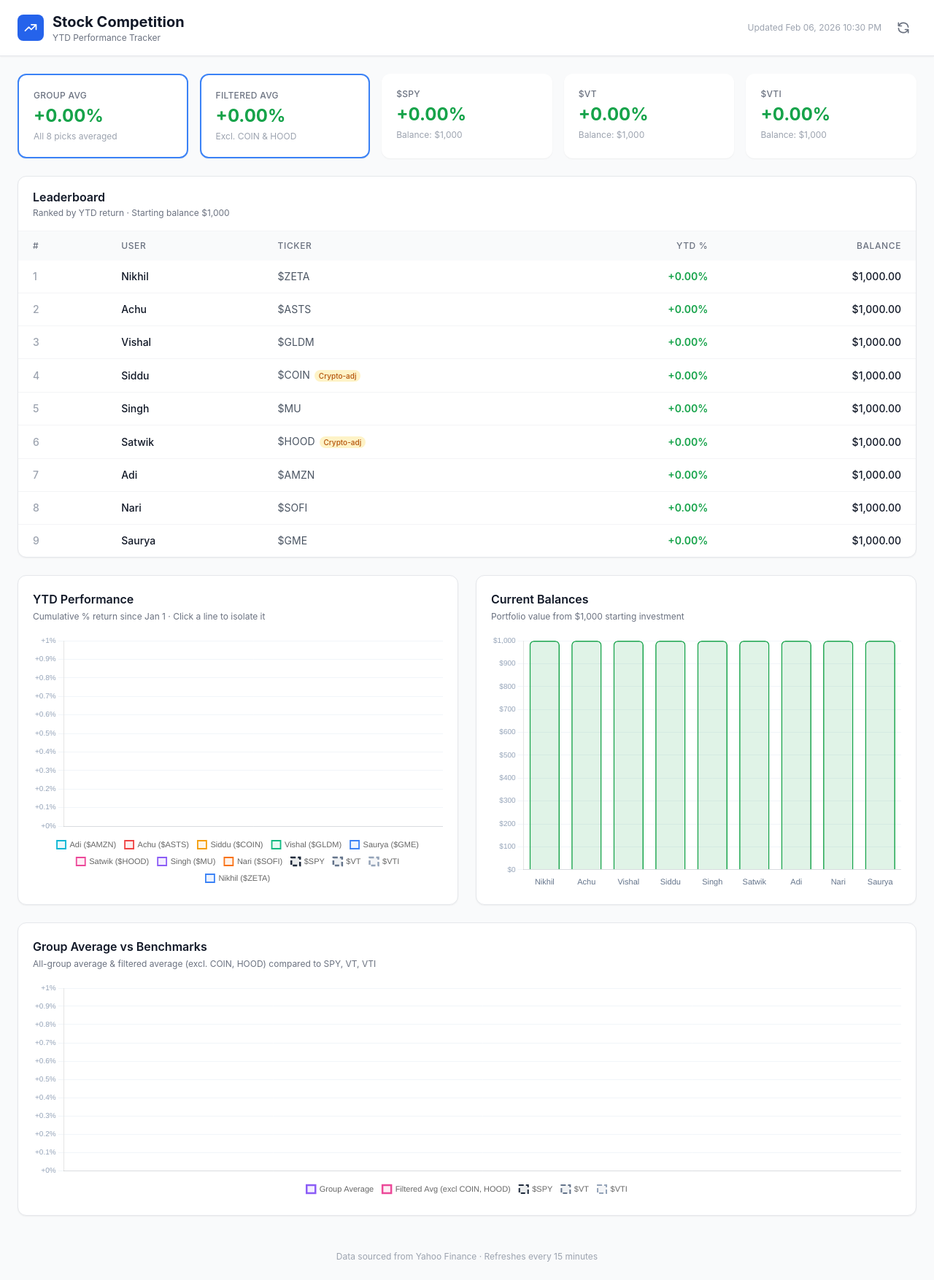
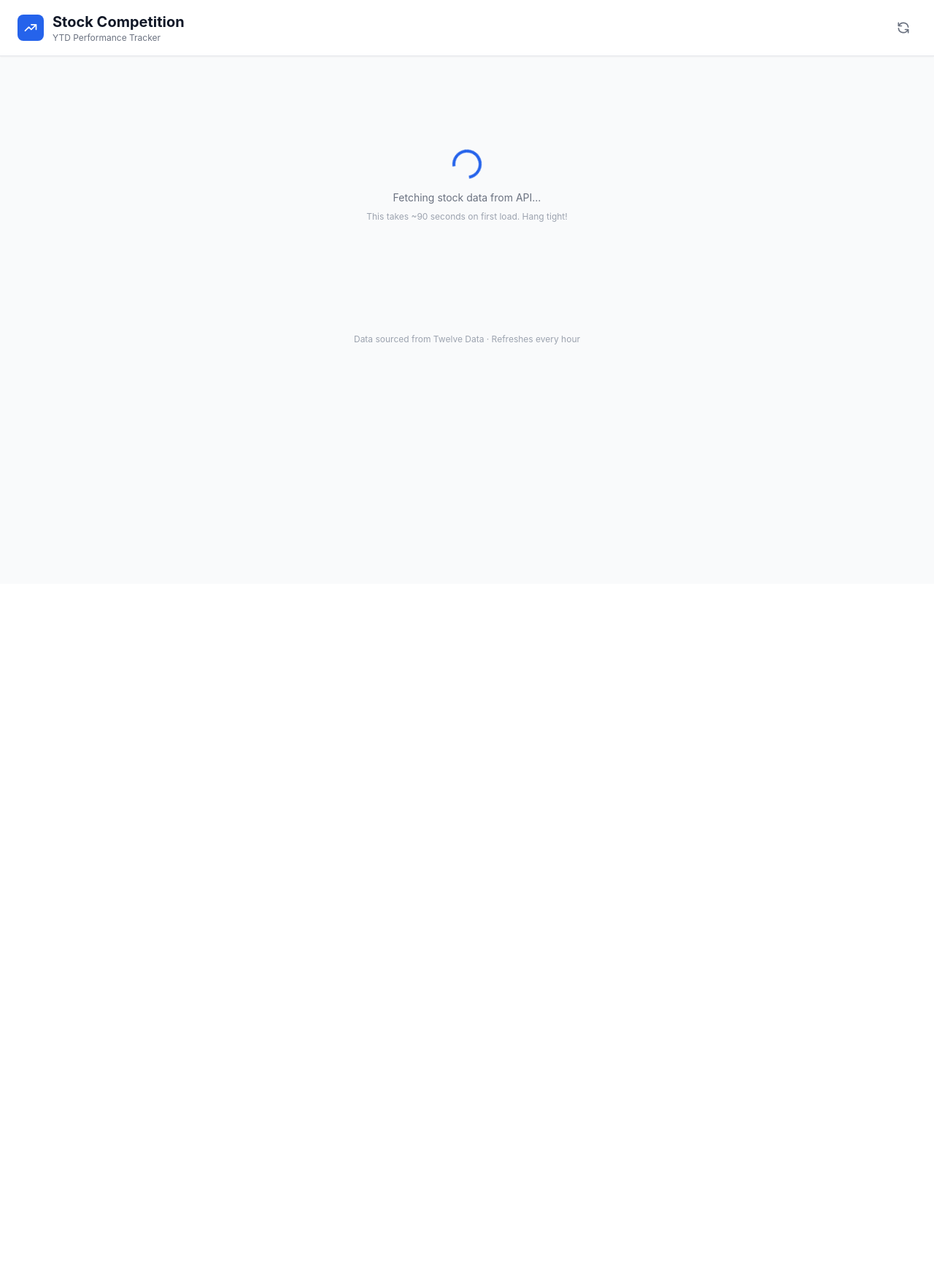
Before and after one commit to vdoshi96/stock-competition, a Flask app: page / in a window 1280 px wide. Shown: the whole page at 73% size. After the commit the page ends 472 px from the top, so only its background shows below. Run offline with Flask 3, Linux system fonts and the light colour scheme; data that the repository does not hold is empty; some libraries are stand-ins or nearby versions.

Commit message:
Fix: background data refresh to avoid Gunicorn timeout
- Data now fetched in a background thread on app startup
- API requests return instantly from cache (never block)
- Frontend auto-retries every 10s while data is loading
- Shows friendly loading message during initial ~90s fetch
- Gunicorn timeout increased to 120s, single worker for shared cache
- First visit after deploy shows loading, then auto-populates

```diff
--- a/app.py
+++ b/app.py
@@ -1,6 +1,7 @@
 import datetime
 import logging
 import os
+import threading
 import time
 
 import requests as http_requests
@@ -30,25 +31,23 @@ BENCHMARKS = ["SPY", "VT", "VTI"]
 CRYPTO_ADJACENT = {"COIN", "HOOD"}
 
 STARTING_BALANCE = 1000.0
-CACHE_TTL = 3600  # 1 hour — keeps us well within free tier (800 req/day)
+CACHE_TTL = 3600  # 1 hour
 
 TWELVEDATA_API_KEY = os.environ.get("TWELVEDATA_API_KEY", "")
 TWELVEDATA_BASE = "https://api.twelvedata.com"
 
+RATE_LIMIT_PER_MIN = 8  # Twelve Data free tier: 8 requests per minute
+
 # ---------------------------------------------------------------------------
-# Simple in-memory cache
+# In-memory cache + background refresh state
 # ---------------------------------------------------------------------------
-_cache: dict = {"data": None, "ts": 0}
+_cache: dict = {"data": None, "ts": 0, "loading": False}
+_lock = threading.Lock()
 
 
 def _ytd_start() -> str:
-    """Return Jan 1 of the current year as 'YYYY-MM-DD'."""
     year = datetime.date.today().year
     return f"{year}-01-01"
-
-
-RATE_LIMIT_PER_MIN = 8   # Twelve Data free tier: 8 requests per minute
-RATE_LIMIT_DELAY = 60.0 / RATE_LIMIT_PER_MIN + 0.5  # ~8s between requests
 
 
 def _fetch_ticker(ticker: str, start: str, end: str) -> list[dict] | None:
@@ -60,18 +59,17 @@ def _fetch_ticker(ticker: str, start: str, end: str) -> list[dict] | None:
         "start_date": start,
         "end_date": end,
         "apikey": TWELVEDATA_API_KEY,
-        "order": "ASC",       # oldest first
+        "order": "ASC",
         "outputsize": 5000,
     }
 
-    for attempt in range(1, 3):  # up to 2 attempts
+    for attempt in range(1, 3):
         try:
             resp = http_requests.get(url, params=params, timeout=20)
             data = resp.json()
 
             if data.get("code") == 429:
-                # Rate limited — wait and retry
-                logger.warning(f"{ticker}: rate limited, waiting 60s (attempt {attempt})")
+                logger.warning(f"{ticker}: rate limited, waiting 62s (attempt {attempt})")
                 time.sleep(62)
                 continue
 
@@ -84,7 +82,6 @@ def _fetch_ticker(ticker: str, start: str, end: str) -> list[dict] | None:
                 logger.warning(f"No values returned for {ticker}")
                 return None
 
-            # Convert to list of {date, close}
             result = []
             for v in values:
                 try:
@@ -112,7 +109,6 @@ def _fetch_all_tickers(tickers: list[str], start: str, end: str) -> dict[str, li
     request_count = 0
 
     for i, ticker in enumerate(tickers):
-        # Every 8 requests, pause to respect rate limit
         if request_count > 0 and request_count % RATE_LIMIT_PER_MIN == 0:
             logger.info(f"Rate limit pause: waiting 62s after {request_count} requests...")
             time.sleep(62)
@@ -122,7 +118,6 @@ def _fetch_all_tickers(tickers: list[str], start: str, end: str) -> dict[str, li
         results[ticker] = raw if raw else []
         request_count += 1
 
-        # Small gap between individual requests within a batch
         if i < len(tickers) - 1:
             time.sleep(1)
 
@@ -136,7 +131,6 @@ def _build_data() -> dict:
     end = today.isoformat()
 
     all_tickers = list(USERS.values()) + BENCHMARKS
-    # De-duplicate while preserving order
     seen = set()
     unique_tickers = []
     for t in all_tickers:
@@ -144,7 +138,6 @@ def _build_data() -> dict:
             seen.add(t)
             unique_tickers.append(t)
 
-    # Fetch all tickers with rate limiting ---------------------------------
     raw_data = _fetch_all_tickers(unique_tickers, start, end)
 
     histories: dict[str, list[dict]] = {}
@@ -163,7 +156,6 @@ def _build_data() -> dict:
         ytd_pct = ((last_close - first_close) / first_close) * 100
         ytd_returns[ticker] = round(ytd_pct, 2)
 
-        # Build time-series of cumulative % return
         series = []
         for pt in raw:
             cum_return = ((pt["close"] - first_close) / first_close) * 100
@@ -171,7 +163,7 @@ def _build_data() -> dict:
         histories[ticker] = series
         logger.info(f"{ticker}: YTD {ytd_returns[ticker]}%")
 
-    # Build per-user data ------------------------------------------------
+    # Per-user data
     users = []
     for name, ticker in USERS.items():
         ret = ytd_returns.get(ticker, 0.0)
@@ -184,10 +176,9 @@ def _build_data() -> dict:
             "crypto_adjacent": ticker in CRYPTO_ADJACENT,
         })
 
-    # Sort by YTD return descending (leaderboard)
     users.sort(key=lambda u: u["ytd_return"], reverse=True)
 
-    # Group averages ------------------------------------------------------
+    # Group averages
     all_returns = [u["ytd_return"] for u in users]
     filtered_returns = [u["ytd_return"] for u in users if not u["crypto_adjacent"]]
 
@@ -202,16 +193,11 @@ def _build_data() -> dict:
     for ticker in BENCHMARKS:
         ret = ytd_returns.get(ticker, 0.0)
         balance = round(STARTING_BALANCE * (1 + ret / 100), 2)
-        benchmarks.append({
-            "ticker": ticker,
-            "ytd_return": ret,
-            "balance": balance,
-        })
+        benchmarks.append({"ticker": ticker, "ytd_return": ret, "balance": balance})
 
-    # Build daily group-average time series --------------------------------
+    # Daily group-average time series
     all_dates = set()
-    user_tickers = list(USERS.values())
-    for ticker in user_tickers:
+    for ticker in list(USERS.values()):
         for pt in histories.get(ticker, []):
             all_dates.add(pt["date"])
     sorted_dates = sorted(all_dates)
@@ -222,22 +208,15 @@ def _build_data() -> dict:
         vals_all = []
         vals_filtered = []
         for name, ticker in USERS.items():
-            series = histories.get(ticker, [])
-            date_map = {pt["date"]: pt["value"] for pt in series}
+            date_map = {pt["date"]: pt["value"] for pt in histories.get(ticker, [])}
             if d in date_map:
                 vals_all.append(date_map[d])
                 if ticker not in CRYPTO_ADJACENT:
                     vals_filtered.append(date_map[d])
         if vals_all:
-            group_avg_history.append({
-                "date": d,
-                "value": round(sum(vals_all) / len(vals_all), 2),
-            })
+            group_avg_history.append({"date": d, "value": round(sum(vals_all) / len(vals_all), 2)})
         if vals_filtered:
-            filtered_avg_history.append({
-                "date": d,
-                "value": round(sum(vals_filtered) / len(vals_filtered), 2),
-            })
+            filtered_avg_history.append({"date": d, "value": round(sum(vals_filtered) / len(vals_filtered), 2)})
 
     return {
         "users": users,
@@ -251,13 +230,62 @@ def _build_data() -> dict:
     }
 
 
+# ---------------------------------------------------------------------------
+# Background data refresh — runs in a separate thread so web requests
+# never block on the slow, rate-limited API calls.
+# ---------------------------------------------------------------------------
+
+def _refresh_cache():
+    """Fetch fresh data and update the cache. Called from a background thread."""
+    with _lock:
+        if _cache["loading"]:
+            logger.info("Refresh already in progress, skipping")
+            return
+        _cache["loading"] = True
+
+    try:
+        logger.info("Background refresh: starting data fetch...")
+        data = _build_data()
+        _cache["data"] = data
+        _cache["ts"] = time.time()
+        logger.info("Background refresh: complete!")
+    except Exception as e:
+        logger.error(f"Background refresh failed: {e}")
+    finally:
+        _cache["loading"] = False
+
+
+def _schedule_refresh_loop():
+    """Continuously refresh data in the background every CACHE_TTL seconds."""
+    # Initial fetch on startup
+    _refresh_cache()
+
+    while True:
+        time.sleep(CACHE_TTL)
+        _refresh_cache()
+
+
 def get_data() -> dict:
-    """Return cached data, refreshing if stale."""
-    now = time.time()
-    if _cache["data"] is None or (now - _cache["ts"]) > CACHE_TTL:
-        _cache["data"] = _build_data()
-        _cache["ts"] = now
-    return _cache["data"]
+    """Return cached data instantly. If no data yet, return a loading placeholder."""
+    if _cache["data"] is not None:
+        return _cache["data"]
+
+    # No data yet — trigger a refresh if not already running
+    if not _cache["loading"]:
+        threading.Thread(target=_refresh_cache, daemon=True).start()
+
+    # Return a loading placeholder
+    return {
+        "users": [{"name": n, "ticker": t, "ytd_return": 0, "balance": 1000, "crypto_adjacent": t in CRYPTO_ADJACENT} for n, t in USERS.items()],
+        "benchmarks": [{"ticker": t, "ytd_return": 0, "balance": 1000} for t in BENCHMARKS],
+        "group_avg": 0,
+        "filtered_avg": 0,
+        "group_avg_history": [],
+        "filtered_avg_history": [],
+        "histories": {},
+        "updated_at": "Loading data...",
+        "_loading": True,
+    }
 
 
 # ---------------------------------------------------------------------------
@@ -277,8 +305,9 @@ def api_data():
 
 @app.route("/api/health")
 def health():
-    """Health check endpoint for debugging."""
-    data = get_data()
+    data = _cache["data"]
+    if data is None:
+        return jsonify({"status": "loading", "loading": _cache["loading"], "api_key_set": bool(TWELVEDATA_API_KEY)})
     has_data = any(u["ytd_return"] != 0.0 for u in data["users"])
     return jsonify({
         "status": "ok" if has_data else "no_data",
@@ -286,11 +315,18 @@ def health():
         "tickers_with_data": sum(1 for u in data["users"] if u["ytd_return"] != 0.0),
         "total_tickers": len(data["users"]),
         "updated_at": data["updated_at"],
+        "loading": _cache["loading"],
     })
 
+
+# ---------------------------------------------------------------------------
+# Start background refresh thread on import (works with gunicorn)
+# ---------------------------------------------------------------------------
+_bg_thread = threading.Thread(target=_schedule_refresh_loop, daemon=True)
+_bg_thread.start()
 
 # ---------------------------------------------------------------------------
 # Run
 # ---------------------------------------------------------------------------
 if __name__ == "__main__":
-    app.run(debug=True, host="0.0.0.0", port=5050)
+    app.run(debug=True, host="0.0.0.0", port=5050, use_reloader=False)
--- a/render.yaml
+++ b/render.yaml
@@ -3,7 +3,7 @@ services:
     name: stock-competition
     runtime: python
     buildCommand: pip install -r requirements.txt
-    startCommand: gunicorn app:app --bind 0.0.0.0:$PORT
+    startCommand: gunicorn app:app --bind 0.0.0.0:$PORT --timeout 120 --workers 1
     envVars:
       - key: PYTHON_VERSION
         value: "3.11"
--- a/templates/index.html
+++ b/templates/index.html
@@ -141,7 +141,7 @@
 
     <!-- Footer -->
     <footer class="max-w-7xl mx-auto px-4 sm:px-6 py-6 text-center text-xs text-gray-400">
-        Data sourced from Yahoo Finance &middot; Refreshes every 15 minutes
+        Data sourced from Twelve Data &middot; Refreshes every hour
     </footer>
 
 <script>
@@ -172,6 +172,18 @@ async function loadData() {
     try {
         const resp = await fetch('/api/data');
         const data = await resp.json();
+
+        // If the backend is still loading data, show a message and auto-retry
+        if (data._loading) {
+            document.getElementById('loading').innerHTML = `
+                <div class="w-10 h-10 border-4 border-brand-600 border-t-transparent rounded-full animate-spin mb-4"></div>
+                <p class="text-gray-500 text-sm">Fetching stock data from API...</p>
+                <p class="text-gray-400 text-xs mt-2">This takes ~90 seconds on first load. Hang tight!</p>
+            `;
+            setTimeout(loadData, 10000); // Retry every 10 seconds
+            return;
+        }
+
         render(data);
     } catch (err) {
         console.error('Failed to load data:', err);
```
